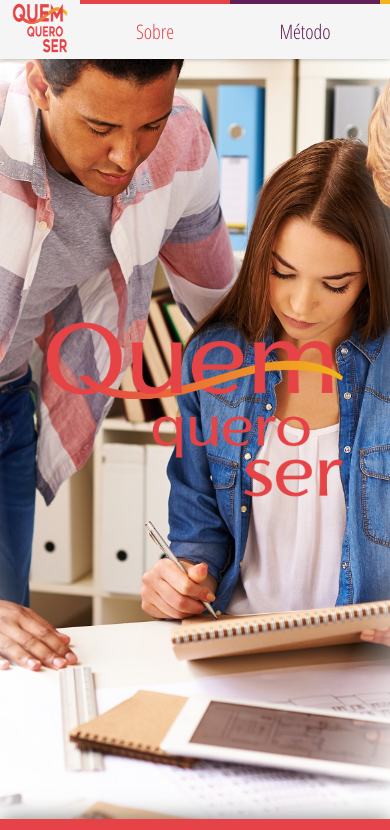
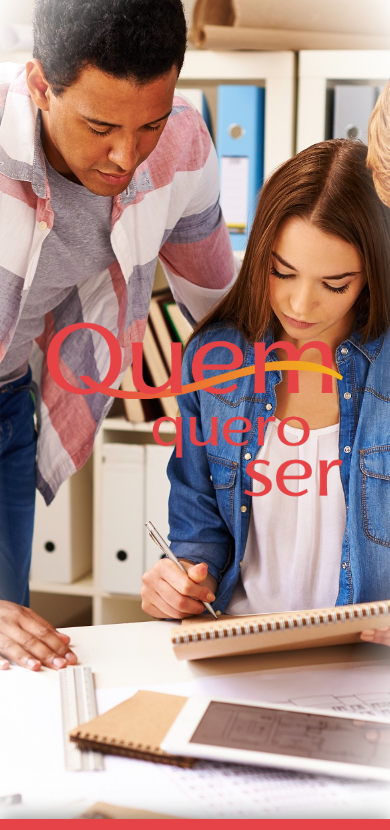
Before and after one commit to TheMarini/Quem-Quero-Ser, a PHP site: page / in a window 390 px wide. Shown: the top 830 px of the page. Run offline with PHP 8.4, Linux system fonts and the light colour scheme.

Commit message:
Video Icons | Ondas Classes | Nav ("responsive") | Home (resize)

```diff
--- a/css/style.css
+++ b/css/style.css
@@ -255,7 +270,7 @@ body {
 #Nav {
     max-width: auto;
     width: 100%;
-    height: 7vh;
+    height: 55px;
     min-height: 40px;
     margin: auto;
     display: flex;
@@ -268,10 +283,11 @@ body {
 }
 
 #Nav #home {
-    height: 8vh;
-    width: 7vw;
-    min-width: 80px;
-    transition: opacity 0.7s
+    height: 60px;
+    min-width: 50px;
+    transition: opacity 0.7s;
+    padding: 4px 0 4px 4px;
+    box-sizing: border-box
 }
 
 #Nav ul {
@@ -293,6 +309,12 @@ body {
     background-color: white;
     padding: 0px 15px;
     border-top: solid 4px
+}
+
+@media (max-width: 900px) {
+    #Nav {
+        display: none
+    }
 }
 
 
--- a/index.html
+++ b/index.html
@@ -8,7 +8,7 @@
     <meta name="viewport" content="width=device-width , initial-scale=1.0">
     <script src="js/jquery.js"></script>
     <script src="js/script.js"></script>
-    <link rel="shortcut icon" type="image/png" href="img/icons/logo-png%201.png" />
+    <link rel="shortcut icon" type="image/png" href="img/logos/vermelho.png" />
     <link href="https://fonts.googleapis.com/css?family=Open+Sans|Open+Sans+Condensed:300" rel="stylesheet">
 </head>
 
@@ -43,7 +43,7 @@
     </section>
 
     <nav id="Nav" class="nav-start">
-        <a href="#Banner"><img id="home" class="hide" src="img/icons/logo-png%201.png" alt="Quem Quero Ser" /></a>
+        <a href="#Banner"><img id="home" class="hide" src="img/logos/vermelho.png" alt="Quem Quero Ser" /></a>
         <ul id="menu" class="menu-start">
             <a href="#Sobre">
                 <li id="sobre" class="menu_item">Sobre</li>
@@ -98,12 +98,14 @@
             </section>
         </section>
 
-        <svg id="svg_metodos" class="onda reverse" viewBox="0 0 50 50" preserveAspectRatio="xMinYMin meet">
+        <svg id="svg_metodos" class="onda b_r" viewBox="0 0 50 50" preserveAspectRatio="xMinYMin meet">
                 <path d="M0,25 C60,70 200,0 500,1 L10000,00 L0,0 Z"/>
         </svg>
 
         <section id="Metodos">
             <h1>Metodos</h1>
+            <img src="" alt="">
+
             <div id="metodosContainer">
                 <div class="metodo">
                     <div class="metodo_infos">
@@ -171,7 +173,9 @@
 
             <section id="Videos">
                 <div id="v_left">
-                    <div id="v_left_controls" class="center_child">habilitar som</div>
+                    <div id="v_left_controls" class="center_child">
+                        <img src="img/icons/speaker.svg" alt="">
+                    </div>
                     <iframe src="https://player.vimeo.com/video/217723625?autoplay=1&loop=1&title=0&byline=0&portrait=0&background=1" frameborder="0" webkitallowfullscreen mozallowfullscreen allowfullscreen></iframe>
                     <!-- <video src="https://youtu.be/KB-GVV68U5s" autoplay muted loop></video> -->
                 </div>
@@ -189,11 +193,11 @@
 
                         <div id="v_othersContainer">
                             <div class="v_other">
-                                <div class="v_other_play center_child">PLAY</div>
+                                <div class="v_other_play center_child"><img src="img/icons/play.svg" alt=""></div>
                                 <img src="img/videos/2_thumb.jpg" alt="">
                             </div>
                             <div class="v_other">
-                                <div class="v_other_play center_child">PLAY</div>
+                                <div class="v_other_play center_child"><img src="img/icons/play.svg" alt=""></div>
                                 <img src="img/videos/3_thumb.jpg" alt="">
                             </div>
                             <!-- 5 no total -->
@@ -201,6 +205,10 @@
                     </div>
                 </div>
             </section>
+
+            <svg id="svg_video" class="onda t_r" viewBox="0 0 50 50" preserveAspectRatio="xMinYMin meet">
+                <path d="M0,25 C60,70 200,0 500,1 L10000,00 L0,0 Z"/>
+            </svg>
 
             <section id="Artigos">
                 <h1>Artigos</h1>
```
Also changed, not shown: other parts of css/style.css (+31 -7 lines), img/icons/logo-png 1.png (deleted), img/icons/logo-png 2.png (deleted), img/icons/logo-png 3.png (deleted), img/icons/play.svg (added), img/icons/speaker.svg (added), img/metodos/banner.jpg (added).
